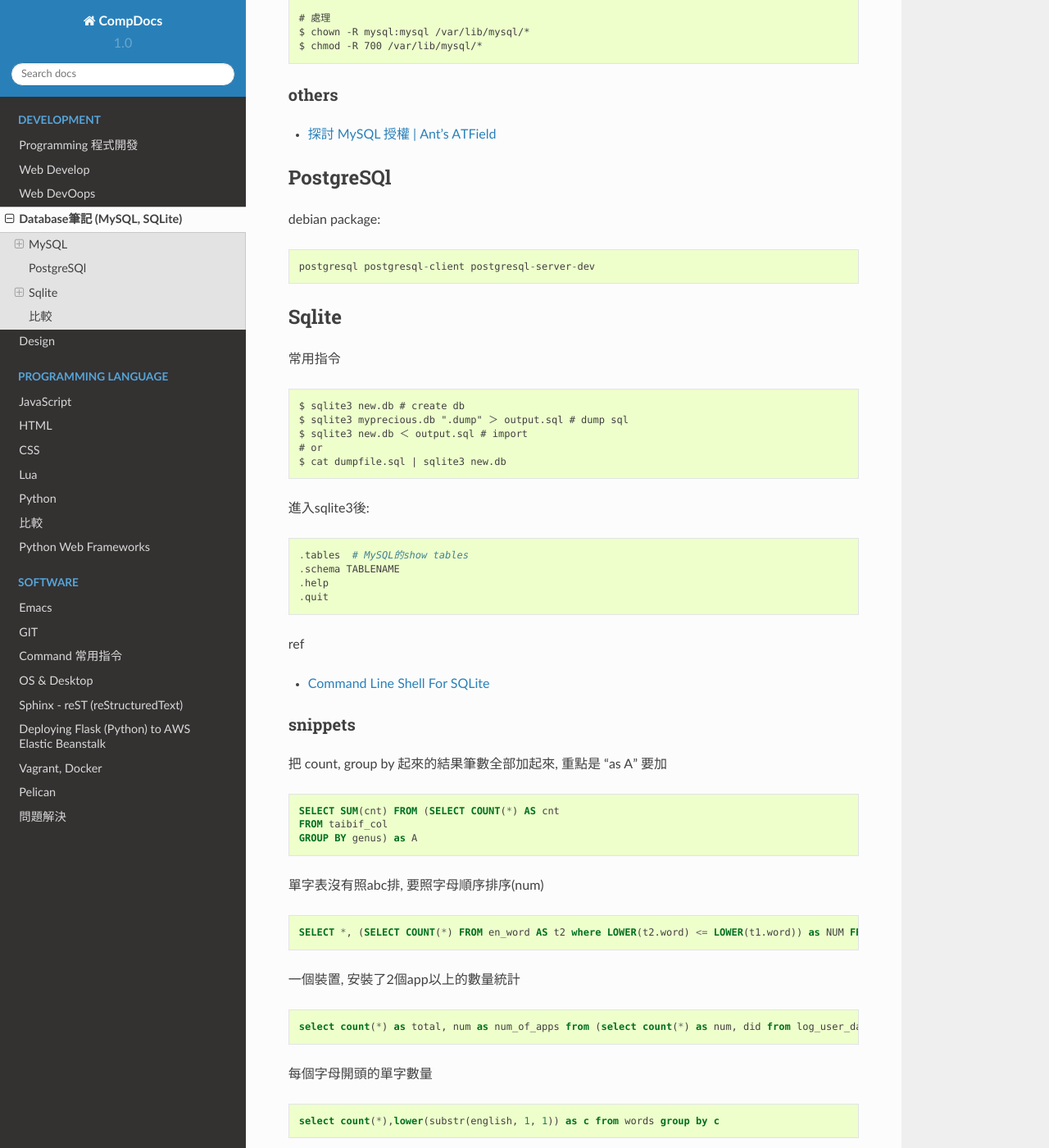
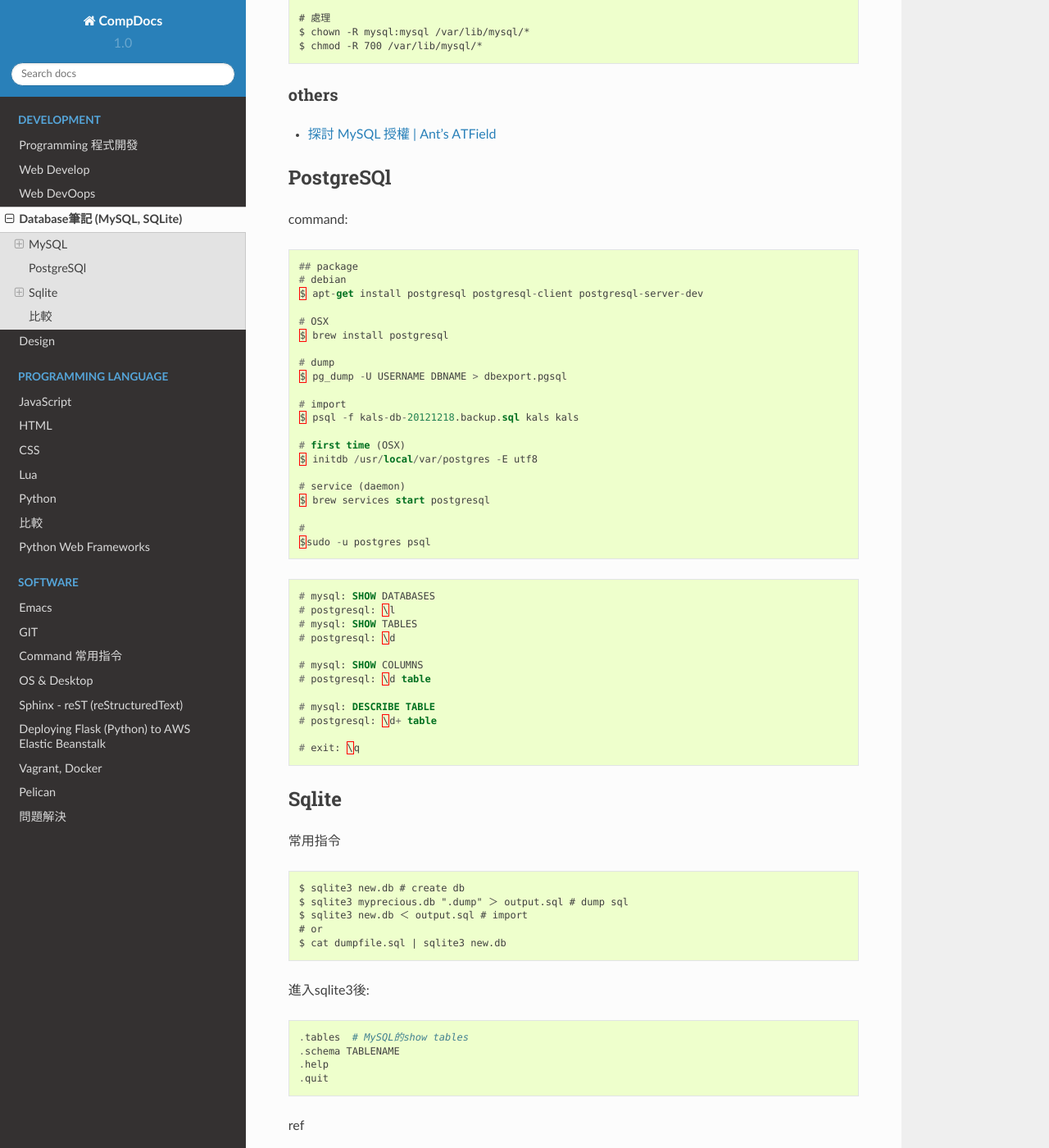
Before and after one commit to moogoo78/comp.suhen.org, a Sphinx documentation site: the page built from docs/source/database.rst, in a window 1280 px wide and 1400 px high, scrolled down 10586 px. Shown: the whole window at 82% size. Built offline with Sphinx 7.4.7 and the Read the Docs theme 2.0.0, drawn with Linux system fonts in a browser that asks for light colours.

Commit message:
edited source; git push

```diff
--- a/docs/source/database.rst
+++ b/docs/source/database.rst
@@ -490,9 +490,46 @@ others
 PostgreSQl
 ---------------
 
-debian package::
+command:
 
-  postgresql postgresql-client postgresql-server-dev
+.. code-block:: sql
+
+   ## package
+   # debian
+   $ apt-get install postgresql postgresql-client postgresql-server-dev
+
+   # OSX
+   $ brew install postgresql
+
+   # dump
+   $ pg_dump -U USERNAME DBNAME > dbexport.pgsql
+
+   # import
+   $ psql -f kals-db-20121218.backup.sql kals kals
+
+   # first time (OSX)
+   $ initdb /usr/local/var/postgres -E utf8
+
+   # service (daemon)
+   $ brew services start postgresql
+
+   #
+   $sudo -u postgres psql
+
+.. code-block:: sql
+
+   # mysql: SHOW DATABASES
+   # postgresql: \l
+   # mysql: SHOW TABLES
+   # postgresql: \d
+
+   # mysql: SHOW COLUMNS
+   # postgresql: \d table
+
+   # mysql: DESCRIBE TABLE
+   # postgresql: \d+ table
+
+   # exit: \q
 
 
 Sqlite
```
